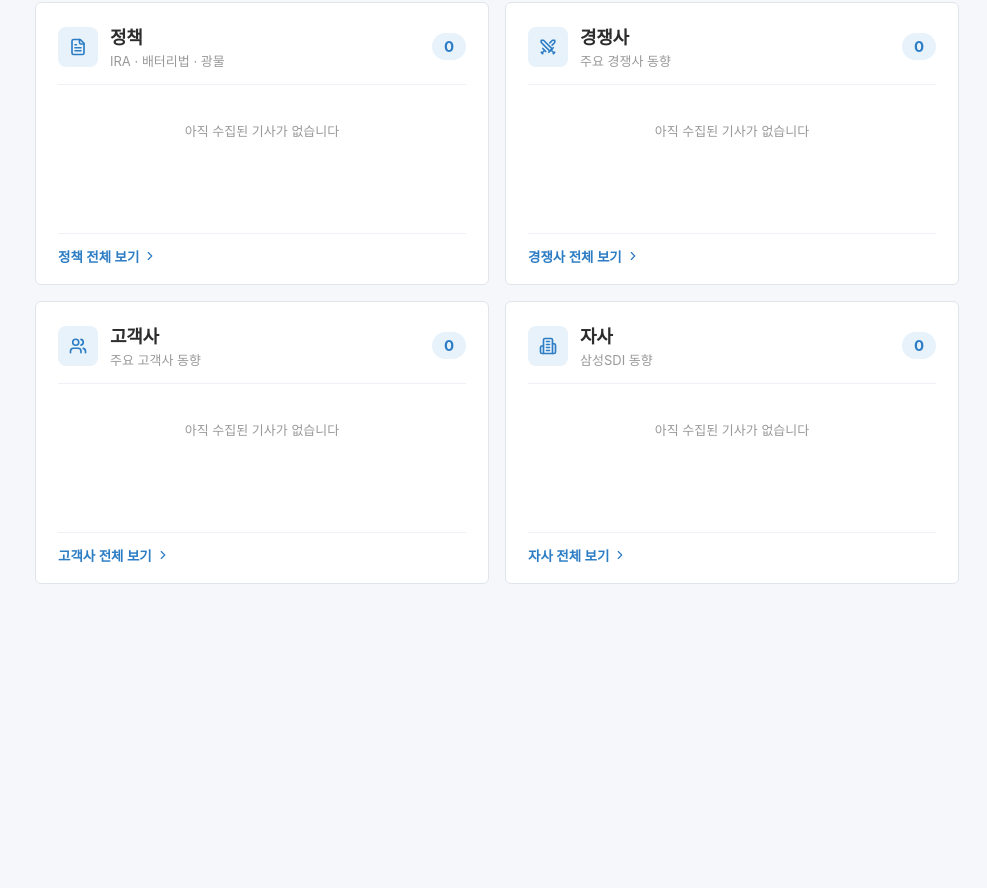
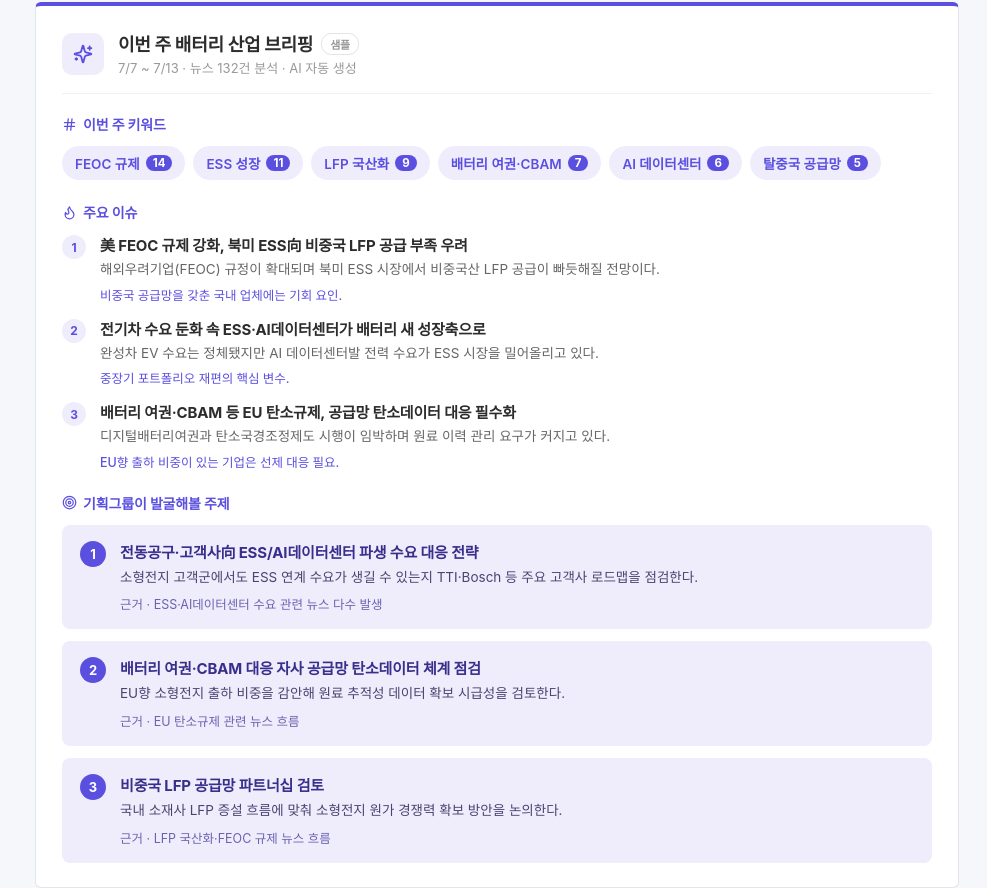
Before and after one commit to jiyoung9332/battery-briefing, a React (Vite) app: page / in a window 1280 px wide. Shown: the part 635-1523 px from the top of the page, without its empty margins (293-1280 px from the left). Before the commit the page ends 1279 px from the top, so only its background shows below. Built offline with nearby package versions, Linux system fonts and the light colour scheme; a web font is replaced by a local one.

Commit message:
Update App.jsx

```diff
--- a/src/App.jsx
+++ b/src/App.jsx
@@ -49,6 +49,59 @@ const PLANNING_DISCUSSIONS = [
 ];
 // ━━━━━━━━━━━━━━━━━━━━━━━━━━━━━━━━━━━━━━━━━━━━━━━━━━━━━━━━━━━━━━━
 
+// ━━━━━━━━━━━━━━━━━━━━━━━━━━━━━━━━━━━━━━━━━━━━━━━━━━━━━━━━━━━━━━━
+// ⬇️  AI가 아직 이번 주 분석을 만들지 못했을 때 임시로 보여줄 샘플입니다.
+// ⬇️  실제 데이터(data.json의 weeklyInsight)가 생기면 자동으로 이 샘플 대신 그걸 보여줍니다.
+// ⬇️  내용을 자유롭게 고쳐서 원하는 시안으로 만들 수 있습니다.
+// ━━━━━━━━━━━━━━━━━━━━━━━━━━━━━━━━━━━━━━━━━━━━━━━━━━━━━━━━━━━━━━━
+const SAMPLE_WEEKLY_INSIGHT = {
+  isSample: true,
+  weekRange: '7/7 ~ 7/13',
+  articleCount: 132,
+  keywords: [
+    { keyword: 'FEOC 규제', count: 14, note: '해외우려기업 규정 강화' },
+    { keyword: 'ESS 성장', count: 11, note: 'AI 데이터센터발 수요' },
+    { keyword: 'LFP 국산화', count: 9, note: '국내 소재사 증설' },
+    { keyword: '배터리 여권·CBAM', count: 7, note: 'EU 탄소규제' },
+    { keyword: 'AI 데이터센터', count: 6, note: '전력 수요 급증' },
+    { keyword: '탈중국 공급망', count: 5, note: '비중국 소재 확보 경쟁' },
+  ],
+  issues: [
+    {
+      title: '美 FEOC 규제 강화, 북미 ESS向 비중국 LFP 공급 부족 우려',
+      summary: '해외우려기업(FEOC) 규정이 확대되며 북미 ESS 시장에서 비중국산 LFP 공급이 빠듯해질 전망이다.',
+      why: '비중국 공급망을 갖춘 국내 업체에는 기회 요인.',
+    },
+    {
+      title: '전기차 수요 둔화 속 ESS·AI데이터센터가 배터리 새 성장축으로',
+      summary: '완성차 EV 수요는 정체됐지만 AI 데이터센터발 전력 수요가 ESS 시장을 밀어올리고 있다.',
+      why: '중장기 포트폴리오 재편의 핵심 변수.',
+    },
+    {
+      title: '배터리 여권·CBAM 등 EU 탄소규제, 공급망 탄소데이터 대응 필수화',
+      summary: '디지털배터리여권과 탄소국경조정제도 시행이 임박하며 원료 이력 관리 요구가 커지고 있다.',
+      why: 'EU향 출하 비중이 있는 기업은 선제 대응 필요.',
+    },
+  ],
+  topics: [
+    {
+      title: '전동공구·고객사向 ESS/AI데이터센터 파생 수요 대응 전략',
+      description: '소형전지 고객군에서도 ESS 연계 수요가 생길 수 있는지 TTI·Bosch 등 주요 고객사 로드맵을 점검한다.',
+      rationale: 'ESS·AI데이터센터 수요 관련 뉴스 다수 발생',
+    },
+    {
+      title: '배터리 여권·CBAM 대응 자사 공급망 탄소데이터 체계 점검',
+      description: 'EU향 소형전지 출하 비중을 감안해 원료 추적성 데이터 확보 시급성을 검토한다.',
+      rationale: 'EU 탄소규제 관련 뉴스 흐름',
+    },
+    {
+      title: '비중국 LFP 공급망 파트너십 검토',
+      description: '국내 소재사 LFP 증설 흐름에 맞춰 소형전지 원가 경쟁력 확보 방안을 논의한다.',
+      rationale: 'LFP 국산화·FEOC 규제 뉴스 흐름',
+    },
+  ],
+};
+
 export default function App() {
   const [news, setNews] = useState([]);
   const [featured, setFeatured] = useState([]);
@@ -69,7 +122,7 @@ export default function App() {
       const data = await response.json();
       setNews(data.news || []);
       setFeatured(data.featured || []);
-      setWeeklyInsight(data.weeklyInsight || null);
+      setWeeklyInsight(data.weeklyInsight || SAMPLE_WEEKLY_INSIGHT);
       setLastUpdated(data.lastUpdated || '');
     } catch (e) {
       console.error(e);
@@ -326,7 +379,7 @@ function WeeklyInsight({ data }) {
     return null;
   }
 
-  const { weekRange, articleCount, keywords = [], issues = [], topics = [] } = data;
+  const { isSample, weekRange, articleCount, keywords = [], issues = [], topics = [] } = data;
 
   return (
     <div className="bb-weekly">
@@ -334,8 +387,11 @@ function WeeklyInsight({ data }) {
         <div className="bb-weekly-icon">
           <Sparkles size={20} color="#5B4FE0" strokeWidth={2.2} />
         </div>
-        <div>
-          <div className="bb-weekly-title">이번 주 배터리 산업 브리핑</div>
+        <div style={{ flex: 1 }}>
+          <div className="bb-weekly-title">
+            이번 주 배터리 산업 브리핑
+            {isSample && <span className="bb-weekly-sample-badge">샘플</span>}
+          </div>
           <div className="bb-weekly-desc">
             {weekRange && <>{weekRange} </>}
             {typeof articleCount === 'number' && <>· 뉴스 {articleCount}건 분석 </>}
@@ -791,6 +847,17 @@ const globalStyles = `
     color: var(--ink);
     letter-spacing: -0.015em;
   }
+  .bb-weekly-sample-badge {
+    display: inline-block;
+    font-size: 11px;
+    font-weight: 600;
+    color: var(--ink-faint);
+    border: 1px solid var(--line);
+    padding: 2px 8px;
+    border-radius: 10px;
+    margin-left: 8px;
+    vertical-align: 2px;
+  }
   .bb-weekly-desc {
     font-size: 13px;
     color: var(--ink-faint);
```
